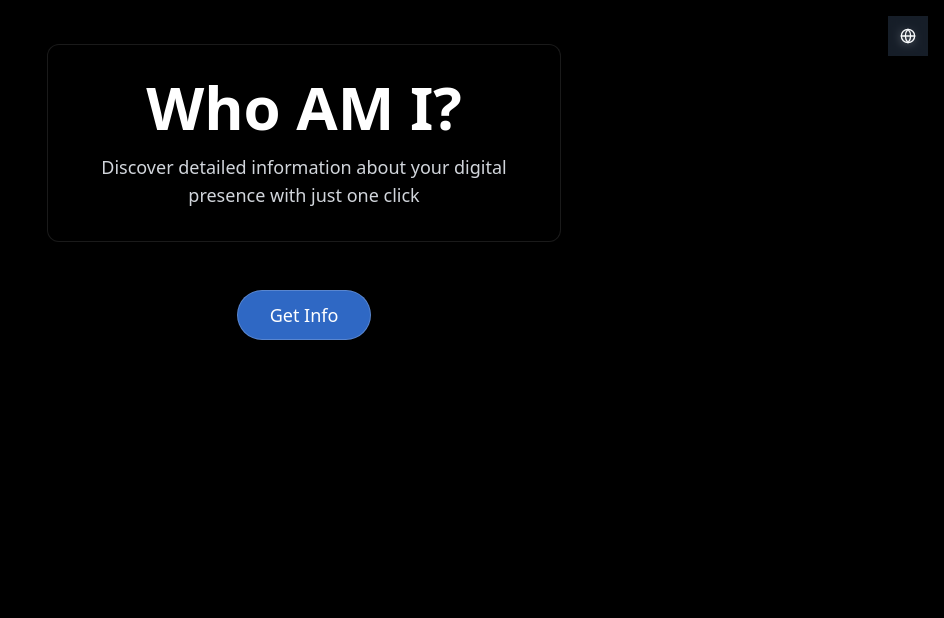
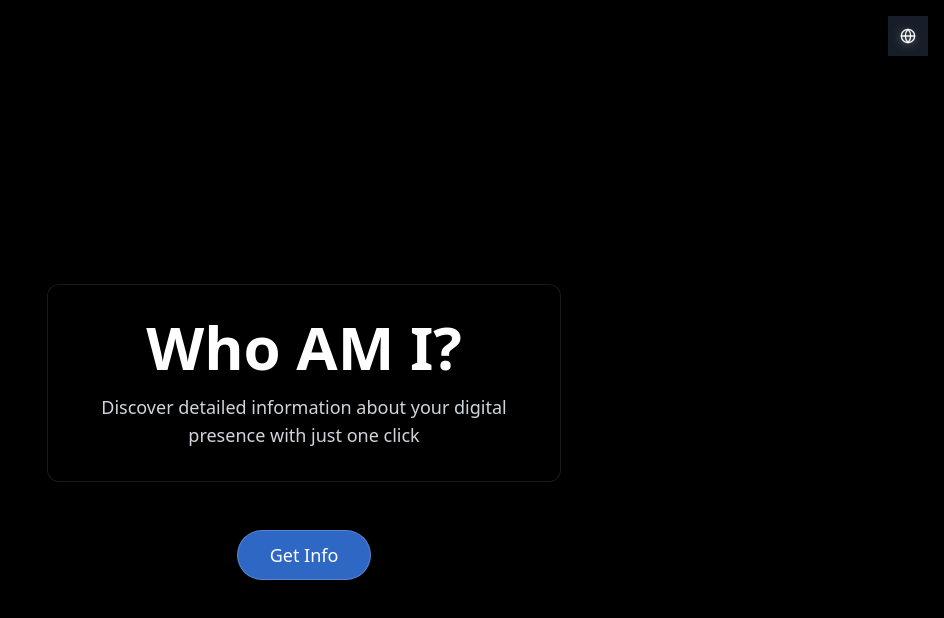
Before and after one commit to wenomcek/who-am-info-scan, a React (Vite) app: page / in a window 1280 px wide. Shown: the top 618 px of the page, without its empty margins (336-1280 px from the left). Built offline with nearby package versions, Linux system fonts and the light colour scheme.

Commit message:
Move Stats Button and Center UI
Reposition the Stats button below the Language Selector in the top right corner.
Adjust the layout on the main page to center the header and the "Get Info" button in the middle of the screen.
[skip gpt_engineer]

```diff
--- a/src/pages/Index.tsx
+++ b/src/pages/Index.tsx
@@ -71,12 +71,12 @@ const Index = () => {
       </div>
 
       <div className="relative z-10 container mx-auto px-4 py-8">
-        <div className="absolute top-4 right-4 flex items-center space-x-2">
+        <div className="absolute top-4 right-4 flex flex-col gap-2">
+          <LanguageSelector />
           <StatsButton />
-          <LanguageSelector />
         </div>
 
-        <div className="min-h-screen flex flex-col items-center justify-center -mt-[30vh]">
+        <div className="min-h-screen flex flex-col items-center justify-center">
           <AnimatePresence>
             {!userInfo && (
               <>
```
